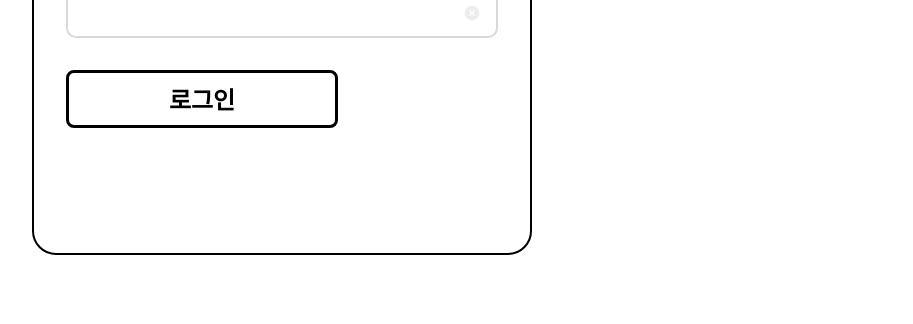
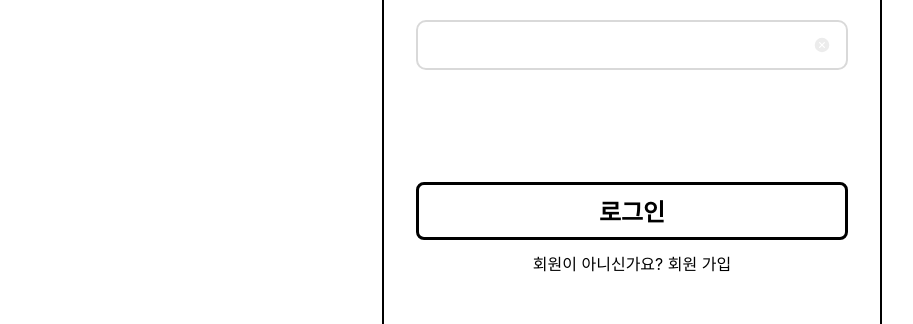
Before and after one commit to prgrms-web-devcourse/Team_02_WooriMap_FE, a Next.js app: page /auth/signin in a window 1280 px wide. Shown: the part 449-773 px from the top of the page, without its empty margins (8-921 px from the left). Built offline with nearby package versions, Linux system fonts and the light colour scheme.

Commit message:
feat: 로그인 페이지 구현

```diff
--- a/pages/auth/signin/Signin.styles.ts
+++ b/pages/auth/signin/Signin.styles.ts
@@ -50,8 +50,13 @@ export const InputWrapper = styled(Wrapper)`
 `;
 
 export const FooterWrapper = styled(Wrapper)`
-  * {
+  button {
     display: block;
     width: 100%;
   }
+
+  p {
+    margin: 1rem 0;
+    text-align: center;
+  }
 `;
--- a/pages/auth/signin/index.tsx
+++ b/pages/auth/signin/index.tsx
@@ -22,8 +22,7 @@ function Signin() {
     setData((prev) => ({ ...prev, [key]: '' }));
   }, []);
   return (
-    <FormBackground>
-      {data.email}
+    <FormBackground style={{ margin: '2rem auto' }}>
       <S.FlexWrapper justify="center" padding="2rem">
         <Image
           src={mainLogoVertical}
@@ -48,10 +47,13 @@ function Signin() {
           />
         </S.InputWrapper>
       </S.Wrapper>
-      <S.FooterWrapper margin="auto 0 0 0">
-        <Button size="large" type="button">
+      <S.FooterWrapper margin="7rem 0">
+        <Button size="large" type="submit">
           로그인
         </Button>
+        <p>
+          회원이 아니신가요? <span>회원 가입</span>
+        </p>
       </S.FooterWrapper>
     </FormBackground>
   );
```
